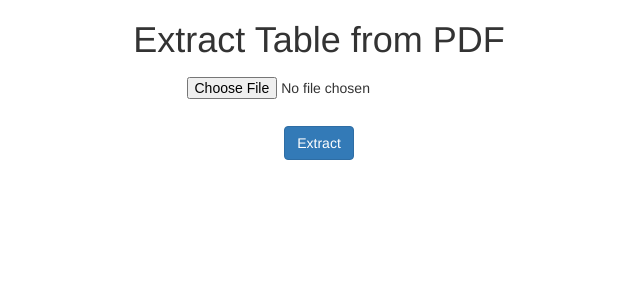
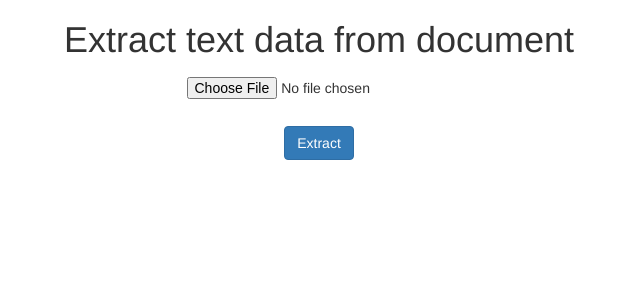
Before and after one commit to Krishan267/TableExtracter, a Flask app: page /home in a window 1280 px wide. Shown: the top 300 px of the page, without its empty margins (321-961 px from the left). Run offline with Flask 2, Linux system fonts and the light colour scheme; some libraries are stand-ins or nearby versions.

Commit message:
heading updated

```diff
--- a/Table_Converter/templates/fileform.html
+++ b/Table_Converter/templates/fileform.html
@@ -8,7 +8,7 @@
         <script src="https://maxcdn.bootstrapcdn.com/bootstrap/3.4.1/js/bootstrap.min.js"></script>
     </head>
     <body>
-        <center><h1> Extract Table from PDF</h1>
+        <center><h1>Extract text data from document</h1>
             <form action="/upload_pdf" method="post" enctype="multipart/form-data">
                 <input class="btn" type="file" name="pdf" required><BR>
                 <button type="submit" class="btn btn-primary">Extract</button>
```
